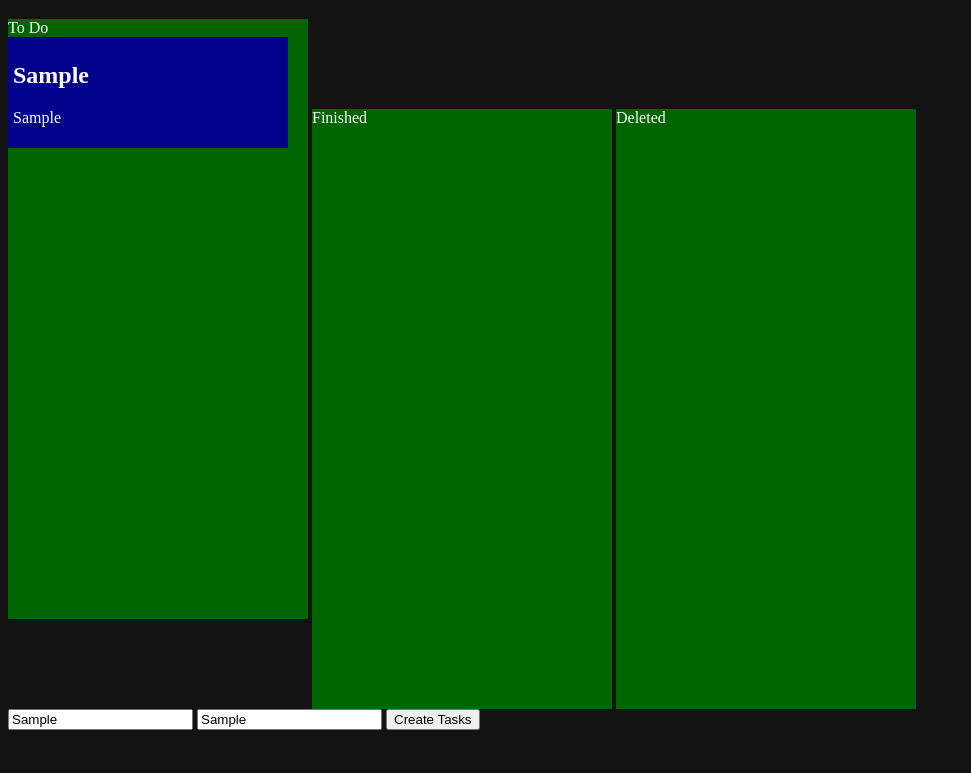
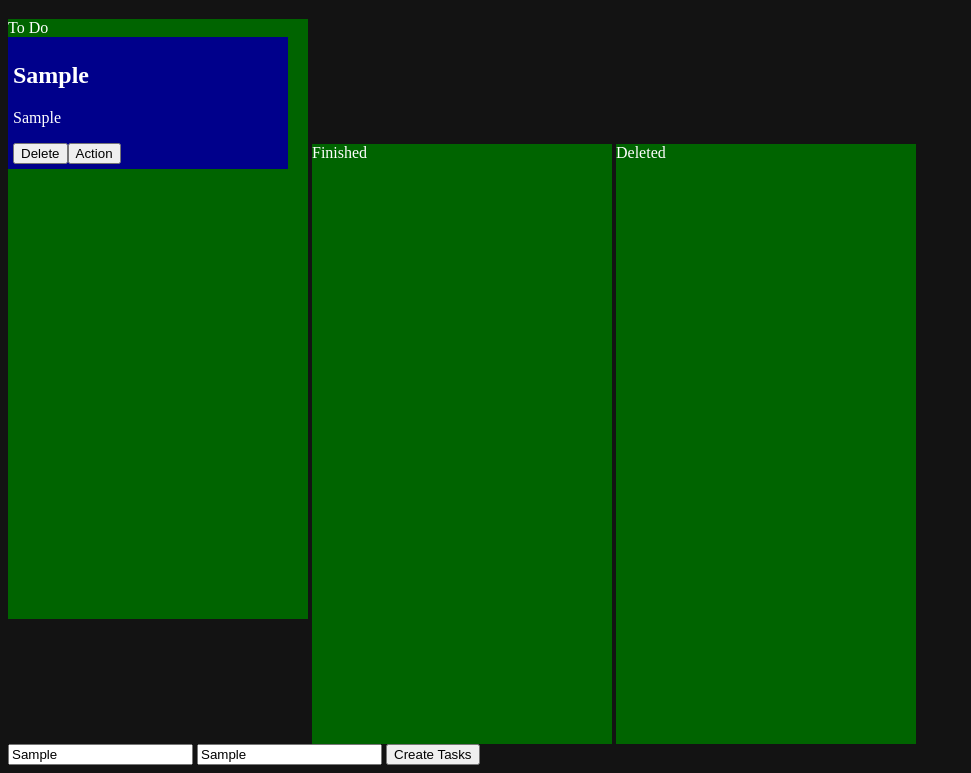
Before and after one commit to axelquartz/axel_to-do_list_web_app, a website: page index.html in a window 1280 px wide. Both pictures are taken after typing "Sample", "Sample" into the empty fields and a click on the button "Create Tasks". Shown: the part 61-834 px from the top of the page, without its empty margins (0-971 px from the left). Before the commit the page ends 800 px from the top, so only its background shows below. Drawn offline with Linux system fonts and the light colour scheme.

Commit message:
Switch list elements between containers in DOM (arrays not checked)

```diff
--- a/index.html
+++ b/index.html
@@ -10,8 +10,8 @@
     <h1>To-do List Web App</h1>
     <div class="container">
       <div class="list" id="to-do-list">To Do</div>
-      <div class="list">Finished</div>
-      <div class="list">Deleted</div>
+      <div class="list" id="finished-list">Finished</div>
+      <div class="list" id="deleted-list">Deleted</div>
     </div>
     <!--Form to Create Task-->
     <div class="'create-task">
--- a/script.js
+++ b/script.js
@@ -2,6 +2,14 @@
 let tasksToDo = [];
 let tasksFinished = [];
 let tasksDeleted = [];
+
+// List containers
+let toDoList = document.getElementById("to-do-list");
+let finishedList = document.getElementById("finished-list");
+deletedList = document.getElementById("deleted-list");
+let taskContainer = document.createElement("div");
+// let taskAction = document.createElement("button");
+// taskAction.innerText = "Action";
 
 // Create a task template (object or class): name, description, method to move task to other list
 class Task {
@@ -9,14 +17,37 @@ class Task {
     this.name = name;
     this.description = description;
     this.status = status;
+    this.taskContainer = document.createElement("div");
+    this.taskContainer.classList.add("task-element");
+    this.taskAction = document.createElement("button");
+    this.taskAction.innerText = "Action";
+    this.taskDelete = document.createElement("button");
+    this.taskDelete.innerText = "Delete";
+    this.taskDelete.addEventListener("click", () => {
+      this.removeTask();
+    });
+    this.taskContainer.innerHTML = `<h2>${this.name}</h2><p>${this.description}</p>`;
+    this.taskContainer.append(this.taskDelete);
+    this.taskContainer.append(this.taskAction);
+    this.taskAction.addEventListener("click", () => {
+      // Switch list
+      if (this.status === "to do") {
+        this.finishTask();
+      } else if (this.status === "finished") {
+        this.restoreTask();
+      } else if (this.status === "deleted") {
+        this.restoreTask();
+      }
+    });
   }
 
-  deleteTask() {
+  finishTask() {
     // Move task to other list
     if (this.status === "to do" || this.status === "deleted") {
       tasksFinished.push(this);
       tasksToDo.splice(tasksToDo.indexOf(this), 1);
       this.status = "finished";
+      finishedList.appendChild(this.taskContainer);
     }
   }
   // Function to remove task
@@ -26,6 +57,8 @@ class Task {
       tasksToDo.splice(tasksToDo.indexOf(this), 1);
       tasksFinished.splice(tasksDeleted.indexOf(this), 1);
       this.status = "deleted";
+      //Remove from DOM
+      deletedList.appendChild(this.taskContainer);
     }
   }
   // Function to restore deleted task
@@ -35,30 +68,23 @@ class Task {
       tasksDeleted.splice(tasksDeleted.indexOf(this), 1);
       tasksFinished.splice(tasksDeleted.indexOf(this), 1);
       this.status = "to do";
+      toDoList.appendChild(this.taskContainer);
     }
   }
 }
 
-// Manually create a couple of new tasks and push them to the tasksToDo array
-let newTask1 = new Task("task 1", "description 1", "to do");
-tasksToDo.push(newTask1);
-let newTask2 = new Task("task 2", "description 2", "to do");
-tasksToDo.push(newTask2);
-
+// Create a new task
 function createTask() {
   let taskName = document.querySelector("#task-name").value;
   let taskDescription = document.querySelector("#task-description").value;
-  let thisTask = new Task(taskName, taskDescription, "to do");
-  tasksToDo.push(thisTask);
+  let newTask = new Task(taskName, taskDescription, "to do");
+  tasksToDo.push(newTask);
   // Append task to To Do list
-  let toDoList = document.getElementById("to-do-list");
-  let taskContainer = document.createElement("div");
-  taskContainer.innerHTML = `<div class="task-element"><h2>${thisTask.name}</h2><p>${thisTask.description}</p></div>`;
-  toDoList.appendChild(taskContainer);
+  // taskContainer.innerHTML = `<div class="task-element"><h2>${thisTask.name}</h2><p>${thisTask.description}</p></div>`;
+  toDoList.appendChild(newTask.taskContainer);
   // Log status
   console.log(`Tasks to do: `, tasksToDo, `--------------------------------`);
-
-  // return;
+  return;
 }
 
 // Submit form to create a new task
```
